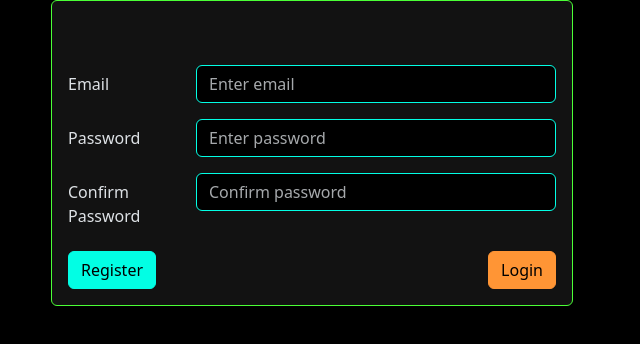
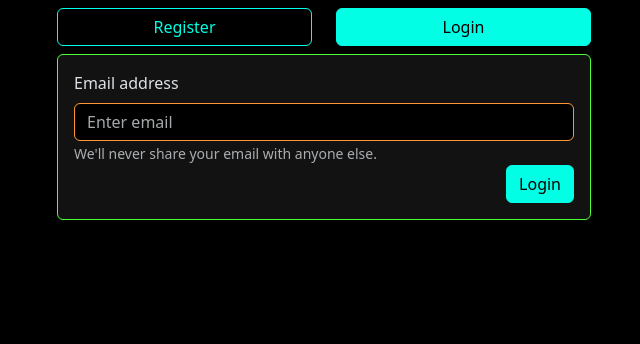
Before and after one commit to Emileeem/codePad, a React (Create React App) app in the folder front/: page / in a window 1280 px wide. Shown: the top 344 px of the page, without its empty margins (316-956 px from the left). Built offline with nearby package versions, Linux system fonts and the light colour scheme.

Commit message:
todo: project page

```diff
--- a/front/package.json
+++ b/front/package.json
@@ -3,6 +3,9 @@
   "version": "0.1.0",
   "private": true,
   "dependencies": {
+    "@fortawesome/fontawesome-svg-core": "^6.5.1",
+    "@fortawesome/free-solid-svg-icons": "^6.5.1",
+    "@fortawesome/react-fontawesome": "^0.2.0",
     "@testing-library/jest-dom": "^5.17.0",
     "@testing-library/react": "^13.4.0",
     "@testing-library/user-event": "^13.5.0",
--- a/front/src/App.js
+++ b/front/src/App.js
@@ -1,6 +1,7 @@
 import './App.scss';
 import { BrowserRouter, Routes, Route } from "react-router-dom";
 import { LoginPage } from './pages/LoginPage';
+import { ProjectPage } from './pages/ProjectPage';
 import Container from 'react-bootstrap/Container';
 
 function App() {
@@ -9,6 +10,7 @@ function App() {
       <BrowserRouter>
         <Routes>
           <Route path="/" element={ <LoginPage/> }/>
+          <Route path="/project" element={ <ProjectPage/> }/>
         </Routes>
       </BrowserRouter>
     </Container>
--- a/front/src/components/CardLoginRegister/index.js
+++ b/front/src/components/CardLoginRegister/index.js
@@ -1,15 +1,12 @@
-import Col from "react-bootstrap/Col";
-import Form from "react-bootstrap/Form";
-import Row from "react-bootstrap/Row";
 import Card from "react-bootstrap/Card";
 
 export function CardLoginRegister({ title, children }) {
   return (
-    <Card bg="dark" border="success" column sm="3">
+    <Card bg="dark" border="success" md="3">
       <Card.Body>
-      <Card.Title className="text-center mb-5">
+      {/* <Card.Title className="text-center mb-5">
         {title}
-      </Card.Title>
+      </Card.Title> */}
         {children}
       </Card.Body>
     </Card>
--- a/front/src/components/Login/index.js
+++ b/front/src/components/Login/index.js
@@ -1,7 +1,8 @@
 import Form from "react-bootstrap/Form";
+import Button from "react-bootstrap/Button";
 import styles from "./styles.module.scss";
 
-export function Login() {
+export function Login({ loginHandle }) {
   return (
     <Form>
       <Form.Group>
@@ -17,6 +18,9 @@ export function Login() {
           We'll never share your email with anyone else.
         </Form.Text>
       </Form.Group>
+      <div className="d-flex justify-content-end">
+        <Button onClick={loginHandle}>Login</Button>
+      </div>
     </Form>
   );
 }
--- a/front/src/components/Register/index.js
+++ b/front/src/components/Register/index.js
@@ -1,34 +1,47 @@
 import Col from "react-bootstrap/Col";
 import Form from "react-bootstrap/Form";
 import Row from "react-bootstrap/Row";
+import Button from "react-bootstrap/Button";
+import styles from "./styles.module.scss"
+import { FontAwesomeIcon } from '@fortawesome/react-fontawesome'
+import { faAnglesRight } from '@fortawesome/free-solid-svg-icons'
 
-export function Register() {
+export function Register({ registerHandle }) {
   return (
     <Form>
-      <Form.Group as={Row} className="mb-3">
+      <Row>
+        <Col lg={"10"}>
+          <Form.Group as={Row} className="my-3">
             <Form.Label column sm="3">
               Email
             </Form.Label>
-        <Col sm="9">
+            <Col sm={"9"}>
               <Form.Control type="email" placeholder="Enter email" />
             </Col>
           </Form.Group>
-      <Form.Group as={Row} className="mb-3">
+          <Form.Group as={Row} className="my-3">
             <Form.Label column sm="3">
               Password
             </Form.Label>
-        <Col sm="9">
+            <Col sm={"9"}>
               <Form.Control type="password" placeholder="Enter password" />
             </Col>
           </Form.Group>
-      <Form.Group as={Row} className="mb-3">
+          <Form.Group as={Row} className="my-3">
             <Form.Label column sm="3">
-          Confirm Password
+              Confirm Pwd
             </Form.Label>
-        <Col sm="9">
+            <Col sm={"9"}>
               <Form.Control type="password" placeholder="Confirm password" />
             </Col>
           </Form.Group>
+        </Col>
+        <Col lg={"2"} className="my-3 ml-auto d-flex ">
+          <Button className="w-100" onClick={registerHandle}>
+            <FontAwesomeIcon icon={faAnglesRight} />
+          </Button>
+        </Col>
+      </Row>
     </Form>
   );
 }
--- /dev/null
+++ b/front/src/components/Register/styles.module.scss
@@ -0,0 +1,20 @@
+@use "sass:map";
+@import "../../custom";
+
+.inputEmail{
+  border-color: var(--bs-warning);
+}
+.inputEmail:focus{
+  border-color: var(--bs-primary);
+}
+
+// .transparent
+// {
+//   background-color: transparent;
+//   border-color: transparent;
+// }
+// .transparent:hover
+// {
+//   background-color: transparent;
+//   border-color: transparent;
+// }
--- a/front/src/pages/LoginPage/index.js
+++ b/front/src/pages/LoginPage/index.js
@@ -1,31 +1,76 @@
-import Button from 'react-bootstrap/Button';
-import Container from 'react-bootstrap/Container';
-import Row from 'react-bootstrap/Row';
-import Col from 'react-bootstrap/Col';
-import { Login } from '../../components/Login';
-import { Register } from '../../components/Register';
-import { CardLoginRegister } from '../../components/CardLoginRegister';
-import { useState } from 'react';
+import Button from "react-bootstrap/Button";
+import Container from "react-bootstrap/Container";
+import Row from "react-bootstrap/Row";
+import Col from "react-bootstrap/Col";
+import { Login } from "../../components/Login";
+import { Register } from "../../components/Register";
+import { CardLoginRegister } from "../../components/CardLoginRegister";
+import { useState } from "react";
+import styles from "./styles.module.scss";
+import { useNavigate } from "react-router-dom";
 
-export function LoginPage()
-{
+export function LoginPage() {
   const [toggleCard, setToggleCard] = useState(false);
+  const [loginClass, setLoginClass] = useState("");
+  const [registerClass, setRegisterClass] = useState(styles.registerStart);
+  const navigate = useNavigate();
 
-  const handleButton = () => setToggleCard(!toggleCard);
+  const handleButton = () => {
+    if (toggleCard) {
+      setLoginClass(styles.loginOut);
+      setRegisterClass(styles.registerIn);
+    } else {
+      setLoginClass(styles.loginIn);
+      setRegisterClass(styles.registerOut);
+    }
+    setToggleCard(!toggleCard);
+  };
 
-  return(
+  const loginHandle = () => {
+    navigate("/project");
+  };
+  const registerHandle = () => {
+    loginHandle();
+  }
+
+  return (
     <>
-      <Container as={Row} fluid className='justify-content-center'>
-        <Col sm={"6"} className='d-block justify-content-end'>
-        <CardLoginRegister>
-          {toggleCard ? <Login/> : <Register/>}
-          <div className='d-flex justify-content-between'>
-            <Button>{toggleCard ? "Login" : "Register"}</Button>
-            <Button variant="warning" onClick={handleButton}>{toggleCard ? "Register" : "Login"}</Button>
-          </div>
-        </CardLoginRegister>
-        </Col>
+      <Container fluid>
+        <Row className="justify-content-center">
+          <Col sm={"6"} className="d-block">
+            <Row className="py-2">
+              <Col xs={"6"}>
+                <Button
+                  className="w-100"
+                  variant={toggleCard ? "primary" : "outline-primary"}
+                  onClick={handleButton}
+                >
+                  Register
+                </Button>
+              </Col>
+              <Col xs={"6"}>
+                <Button
+                  className="w-100"
+                  variant={toggleCard ? "outline-primary" : "primary"}
+                  onClick={handleButton}
+                >
+                  Login
+                </Button>
+              </Col>
+            </Row>
+            <div className={loginClass}>
+              <CardLoginRegister title="Login">
+                <Login loginHandle={loginHandle}/>
+              </CardLoginRegister>
+            </div>
+            <div className={registerClass}>
+              <CardLoginRegister title="Register" >
+                <Register registerHandle={registerHandle}/>
+              </CardLoginRegister>
+            </div>
+          </Col>
+        </Row>
       </Container>
     </>
-  )
+  );
 }
--- /dev/null
+++ b/front/src/pages/LoginPage/styles.module.scss
@@ -0,0 +1,44 @@
+@keyframes loginOutAnim {
+  0% {}
+  25% { opacity: 0%; display: none;}
+  100% { transform: translateX(100%); opacity: 0%; display: none;}
+}
+@keyframes loginInAnim {
+  0% { transform: translateX(100%); opacity: 0%; display: none;}
+  75% { opacity: 0%; display: none;}
+  100% {}
+}
+@keyframes registerInAnim {
+  0% {}
+  25% { opacity: 0%; display: none;}
+  100% { transform: translateX(-100%); opacity: 0%; display: none;}
+}
+@keyframes registerOutAnim {
+  0% { transform: translateX(-100%); opacity: 0%; display: none;}
+  75% { opacity: 0%; display: none;}
+  100% {}
+}
+
+.loginIn{
+  animation: loginOutAnim forwards;
+  animation-duration: 1s;
+}
+
+.loginOut{
+  animation: loginInAnim forwards;
+  animation-duration: 1s;
+}
+
+.registerStart{
+  transform: translateX(-100%);
+  opacity: 0%;
+  display: none;
+}
+.registerIn{
+  animation: registerInAnim forwards;
+  animation-duration: 1s;
+}
+.registerOut{
+  animation: registerOutAnim forwards;
+  animation-duration: 1s;
+}
--- /dev/null
+++ b/front/src/pages/ProjectPage/index.js
@@ -0,0 +1,21 @@
+import Button from "react-bootstrap/Button";
+import Container from "react-bootstrap/Container";
+import Row from "react-bootstrap/Row";
+import Col from "react-bootstrap/Col";
+import Form from "react-bootstrap/Form";
+import { useState } from "react";
+import styles from "./styles.module.scss";
+
+export function ProjectPage() {
+  return (
+    <>
+      <Container fluid>
+        <Row className="justify-content-center">
+          <Col sm={"6"} className="d-block">
+          <Form.Control as="textarea" rows={3} />
+          </Col>
+        </Row>
+      </Container>
+    </>
+  );
+}
```
Also changed, not shown: front/src/pages/ProjectPage/styles.module.scss (added), 1 other file (tests, documents, lock files or other folders). Lines whose indentation alone changed are shown as unchanged.
